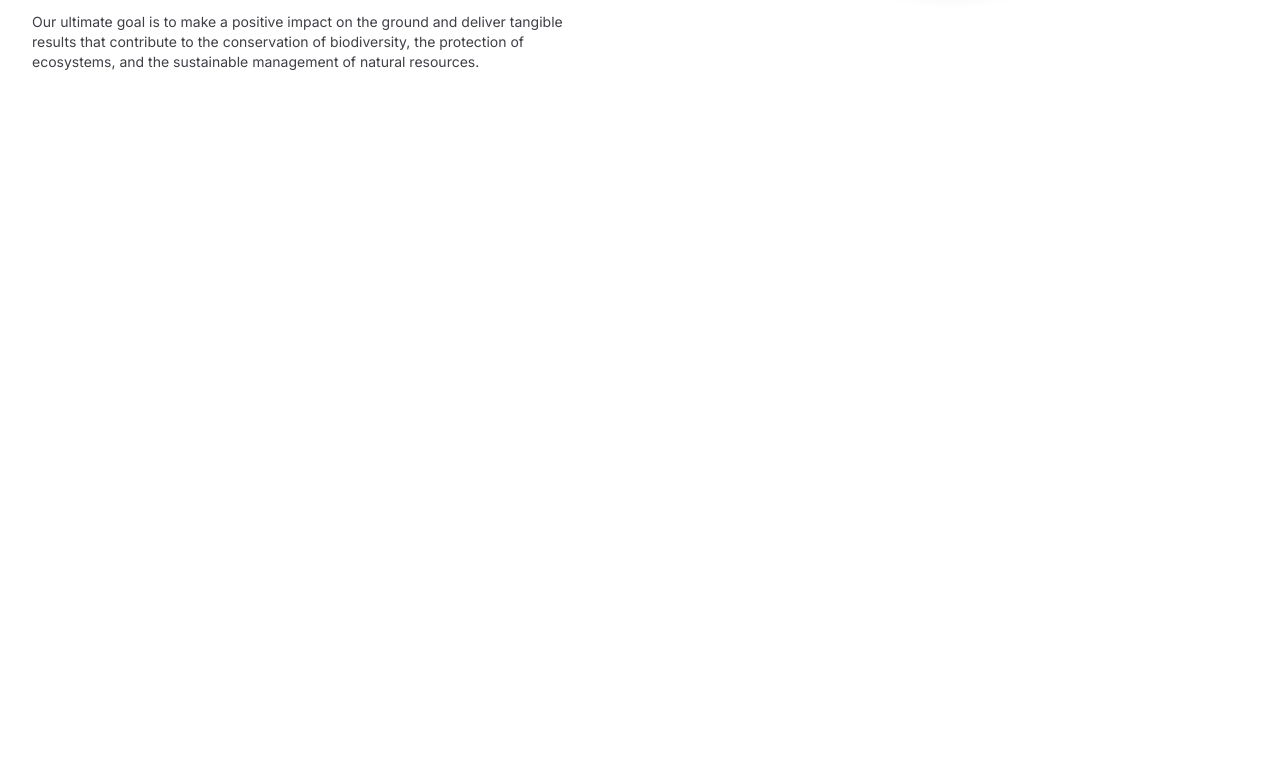
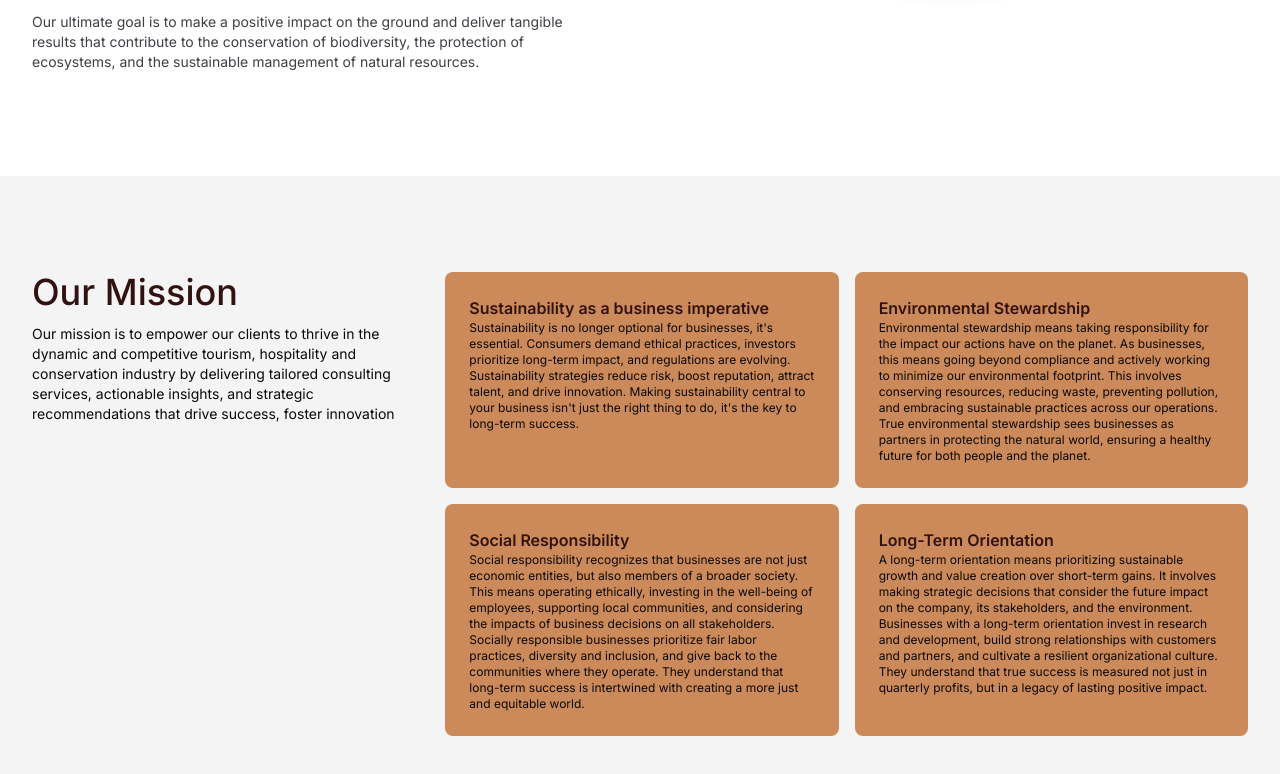
Before and after one commit to PhilaniNcube/nselenduna, a Next.js app: page / in a window 1280 px wide. Shown: the part 2466-3240 px from the top of the page. Before the commit the page ends 2642 px from the top, so only its background shows below. Built offline with nearby package versions, Linux system fonts and the light colour scheme.

Commit message:
Add HomePageMission component to Home page

```diff
--- /dev/null
+++ b/app/(home)/homepage-mission.tsx
@@ -0,0 +1,87 @@
+const HomePageMission = () => {
+  return (
+			<section className="py-10 bg-accent lg:py-24">
+				<div className="container">
+					<div className="grid grid-cols-1 gap-6 md:grid-cols-2 lg:grid-cols-3">
+						<div>
+							<h2 className="mb-3 text-2xl font-medium lg:text-4xl text-brand">
+								Our Mission
+							</h2>
+							<p className="text-sm">
+								Our mission is to empower our clients to thrive in the dynamic
+								and competitive tourism, hospitality and conservation industry
+								by delivering tailored consulting services, actionable insights,
+								and strategic recommendations that drive success, foster
+								innovation
+							</p>
+						</div>
+						<div className="grid grid-cols-1 gap-4 md:col-span-2 md:grid-cols-2">
+							<div className="p-6 rounded-lg bg-light">
+								<h3 className="font-semibold text-md text-brand">
+									Sustainability as a business imperative
+								</h3>
+								<p className="text-xs">
+									Sustainability is no longer optional for businesses, it&apos;s
+									essential. Consumers demand ethical practices, investors
+									prioritize long-term impact, and regulations are evolving.
+									Sustainability strategies reduce risk, boost reputation,
+									attract talent, and drive innovation. Making sustainability
+									central to your business isn&apos;t just the right thing to
+									do, it&apos;s the key to long-term success.
+								</p>
+							</div>
+							<div className="p-6 rounded-lg bg-light">
+								<h3 className="font-semibold text-md text-brand">
+									Environmental Stewardship
+								</h3>
+								<p className="text-xs">
+									Environmental stewardship means taking responsibility for the
+									impact our actions have on the planet. As businesses, this
+									means going beyond compliance and actively working to minimize
+									our environmental footprint. This involves conserving
+									resources, reducing waste, preventing pollution, and embracing
+									sustainable practices across our operations. True
+									environmental stewardship sees businesses as partners in
+									protecting the natural world, ensuring a healthy future for
+									both people and the planet.
+								</p>
+							</div>
+							<div className="p-6 rounded-lg bg-light">
+								<h3 className="font-semibold text-md text-brand">
+									Social Responsibility
+								</h3>
+								<p className="text-xs">
+									Social responsibility recognizes that businesses are not just
+									economic entities, but also members of a broader society. This
+									means operating ethically, investing in the well-being of
+									employees, supporting local communities, and considering the
+									impacts of business decisions on all stakeholders. Socially
+									responsible businesses prioritize fair labor practices,
+									diversity and inclusion, and give back to the communities
+									where they operate. They understand that long-term success is
+									intertwined with creating a more just and equitable world.
+								</p>
+							</div>
+							<div className="p-6 rounded-lg bg-light">
+								<h3 className="font-semibold text-md text-brand">
+									Long-Term Orientation
+								</h3>
+								<p className="text-xs">
+									A long-term orientation means prioritizing sustainable growth
+									and value creation over short-term gains. It involves making
+									strategic decisions that consider the future impact on the
+									company, its stakeholders, and the environment. Businesses
+									with a long-term orientation invest in research and
+									development, build strong relationships with customers and
+									partners, and cultivate a resilient organizational culture.
+									They understand that true success is measured not just in
+									quarterly profits, but in a legacy of lasting positive impact.
+								</p>
+							</div>
+						</div>
+					</div>
+				</div>
+			</section>
+		);
+};
+export default HomePageMission;
--- a/app/page.tsx
+++ b/app/page.tsx
@@ -3,6 +3,7 @@ import HomePageHero from "./(home)/homepage-hero";
 import HomepageExpertise from "./(home)/homepage-expertise";
 import HomePageServices from "./(home)/homepage-services";
 import HomePageApproach from "./(home)/homepage-approach";
+import HomePageMission from "./(home)/homepage-mission";
 
 export default function Home() {
   return (
@@ -11,6 +12,7 @@ export default function Home() {
      <HomepageExpertise />
      <HomePageServices />
      <HomePageApproach />
+     <HomePageMission />
     </main>
   );
 }
```
